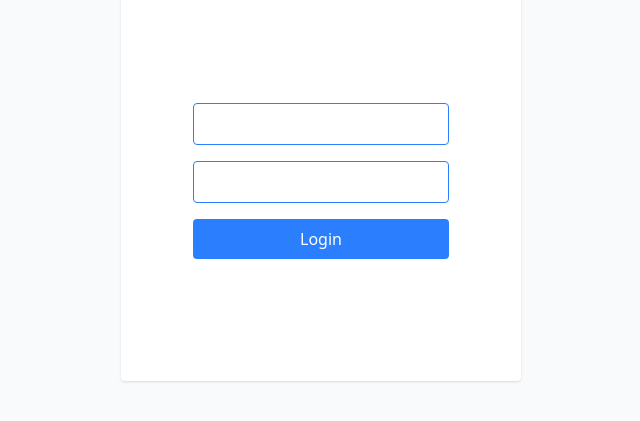
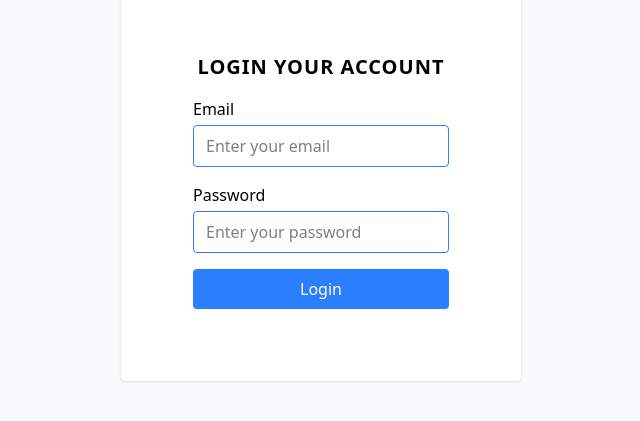
Before and after one commit to cirilobucatcat/ai-powered-finance-dashboard, a React (Vite) app: page / in a window 1280 px wide. Shown: the part 219-640 px from the top of the page, without its empty margins (319-959 px from the left). Built offline with nearby package versions, Linux system fonts and the light colour scheme.

Commit message:
form input and login simulation

```diff
--- /dev/null
+++ b/src/components/FormInput.tsx
@@ -0,0 +1,32 @@
+import { FieldValues } from "react-hook-form";
+import { FormInputProps } from "../types/index";
+import ErrorMessage from "./ErrorMessage";
+
+export function FormInput<T extends FieldValues>({
+  name,
+  label,
+  type = "text",
+  register,
+  error,
+  placeholder,
+  className = "",
+  containerClass = ''
+}: FormInputProps<T>) {
+  return (
+    <div className={`${containerClass}`}>
+      {label && (
+        <label htmlFor={name} className="block mb-1 font-medium">
+          {label}
+        </label>
+      )}
+      <input
+        id={name}
+        type={type}
+        placeholder={placeholder}
+        className={`w-full border border-blue-500 py-2 px-3 rounded ${className}`}
+        {...register(name)}
+      />
+      {error && <ErrorMessage message={error.message} />}
+    </div>
+  );
+}
--- /dev/null
+++ b/src/hooks/loading.ts
@@ -0,0 +1,10 @@
+import { useState, useCallback } from "react";
+
+export function useLoading() {
+  const [isLoading, setIsLoading] = useState(false);
+
+  const startLoading = useCallback(() => setIsLoading(true), []);
+  const stopLoading = useCallback(() => setIsLoading(false), []);
+
+  return { isLoading, startLoading, stopLoading };
+}
--- a/src/pages/auth/Login.tsx
+++ b/src/pages/auth/Login.tsx
@@ -2,13 +2,16 @@ import { zodResolver } from "@hookform/resolvers/zod";
 import { SubmitHandler, useForm } from "react-hook-form";
 import * as z from "zod";
 import ErrorMessage from "../../components/ErrorMessage";
+import { FormInput } from "../../components/FormInput";
+import { useLoading } from "../../hooks/loading";
 
 const loginSchema = z.object({
   email: z
     .string({ message: "Email is required" })
     .email("Please enter a valid email"),
-  password: z.string({ message: "Password is required" })
-    .min(1, 'Password must contain at least 1 character(s)'),
+  password: z
+    .string({ message: "Password is required" })
+    .min(1, "Password must contain at least 1 character(s)"),
 });
 
 type LoginSchema = z.infer<typeof loginSchema>;
@@ -21,7 +24,18 @@ export default function Login() {
   } = useForm<LoginSchema>({
     resolver: zodResolver(loginSchema),
   });
-  const onSubmit: SubmitHandler<LoginSchema> = (data) => console.log(data);
+
+  const { isLoading, startLoading, stopLoading } = useLoading();
+
+  const onSubmit: SubmitHandler<LoginSchema> = async (data) => {
+    try {
+      startLoading();
+      await new Promise((resolve) => setTimeout(resolve, 2000));
+      console.log(data);
+    } finally {
+      stopLoading();
+    }
+  };
 
   return (
     <div className="w-full h-screen flex items-center justify-center bg-slate-50">
@@ -29,26 +43,37 @@ export default function Login() {
         onSubmit={handleSubmit(onSubmit)}
         className="bg-white w-[400px] h-1/2 flex flex-col shadow rounded py-6 px-18 items-center justify-center gap-4"
       >
-        <input
-          {...register("email")}
-          type="text"
+        <h1 className="text-xl uppercase font-bold tracking-wider">
+          Login your account
+        </h1>
+        <FormInput
           name="email"
-          className="w-full border border-blue-500 py-2 px-3 rounded"
+          label="Email"
+          type="email"
+          register={register}
+          error={errors.email}
+          className="w-full"
+          placeholder="Enter your email"
+          containerClass="w-full"
         />
-        {errors.email && <ErrorMessage message={errors.email.message} />}
 
-        <input
-          {...register("password")}
+        <FormInput
+          name="password"
+          label="Password"
           type="password"
-          name="password"
-          className="w-full border border-blue-500 py-2 px-3 rounded"
+          register={register}
+          error={errors.password}
+          className="w-full"
+          placeholder="Enter your password"
+          containerClass="w-full"
         />
-        {errors.password && <ErrorMessage message={errors.password.message} />}
+
         <button
           type="submit"
-          className="bg-blue-500 text-white w-full py-2 px-3 rounded dark:text-blue-500"
+          disabled={isLoading}
+          className="bg-blue-500 text-white w-full py-2 px-3 rounded dark:text-blue-500 disabled:opacity-75 cursor-pointer disabled:cursor-not-allowed"
         >
-          Login
+          {isLoading ? "Loading..." : "Login"}
         </button>
       </form>
     </div>
--- /dev/null
+++ b/src/pages/main/Dashboard.tsx
@@ -0,0 +1,7 @@
+export default function Register() {
+  return (
+    <>
+      <p>Register</p>
+    </>
+  );
+}
```
Also changed, not shown: src/types/index.d.ts (added, +12 -0 lines).
